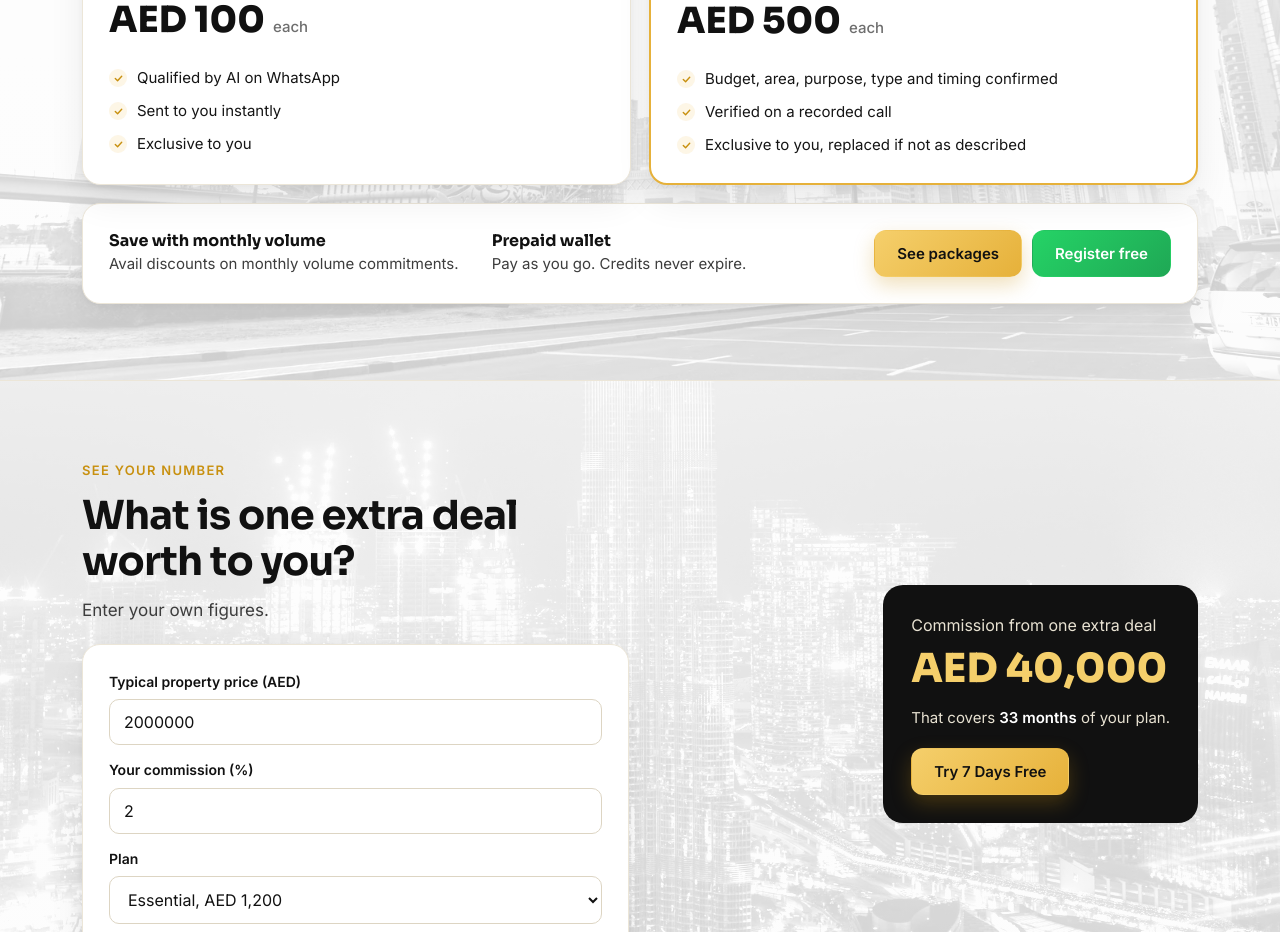
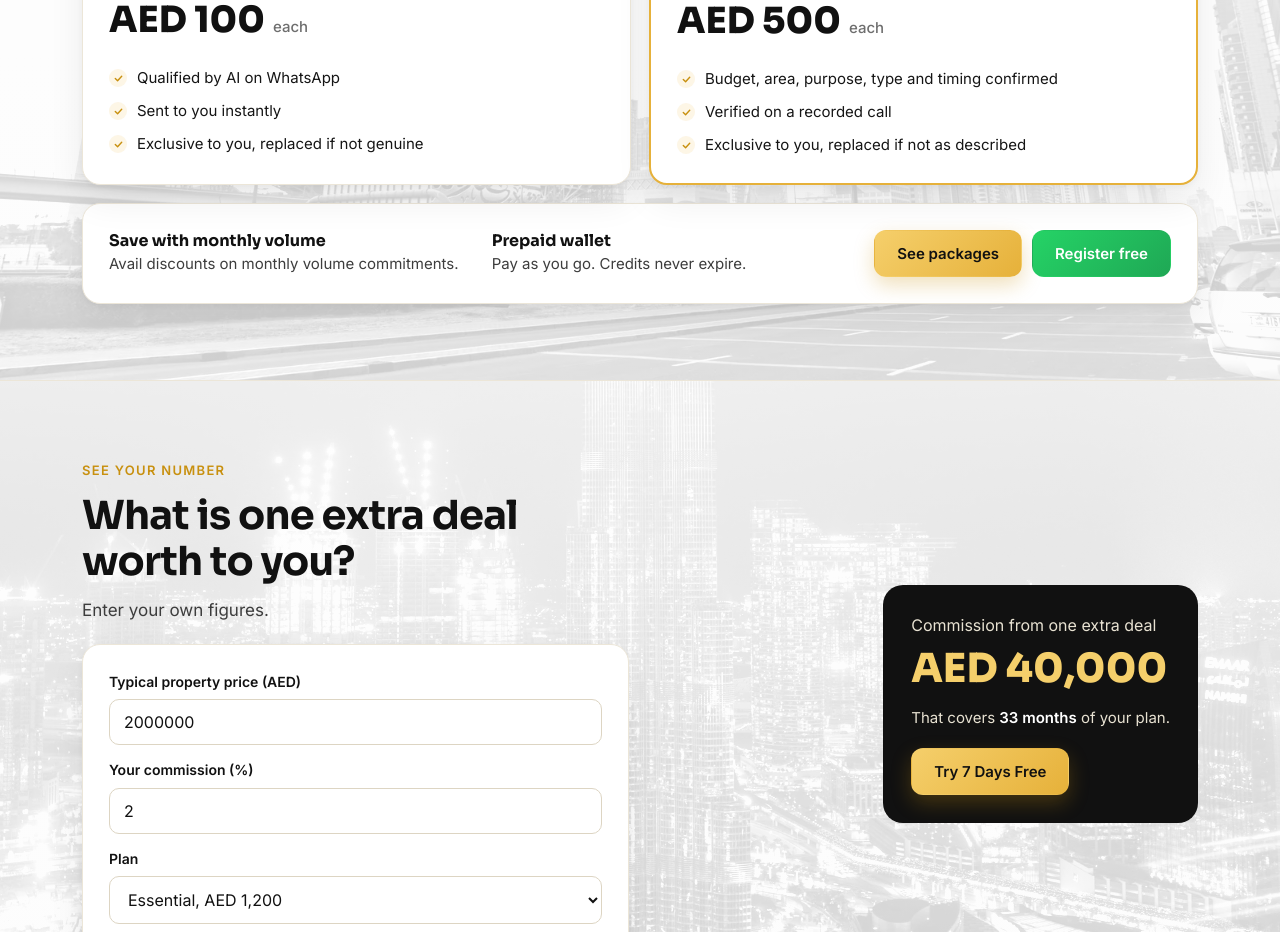
Before and after one commit to kavinderkhurana-qleads/qleads-site, a plain HTML site: page index.html in a window 1280 px wide. Shown: the part 4420-5352 px from the top of the page. Drawn offline with Linux system fonts and the light colour scheme.

Commit message:
Q-Lead card: replaced if not genuine (D98)
Co-Authored-By: Claude Opus 5.5 <noreply@anthropic.com>

```diff
--- a/index.html
+++ b/index.html
@@ -212,7 +212,7 @@
         <div class="lbl">Qualified in chat</div>
         <h3>Q-Lead</h3>
         <div class="amt">AED 100 <small>each</small></div>
-        <ul class="chk"><li>Qualified by AI on WhatsApp</li><li>Sent to you instantly</li><li>Exclusive to you</li></ul>
+        <ul class="chk"><li>Qualified by AI on WhatsApp</li><li>Sent to you instantly</li><li>Exclusive to you, replaced if not genuine</li></ul>
       </div>
       <div class="card" style="border:2px solid var(--gold-2)">
         <div class="lbl">Verified buyer</div>
```
